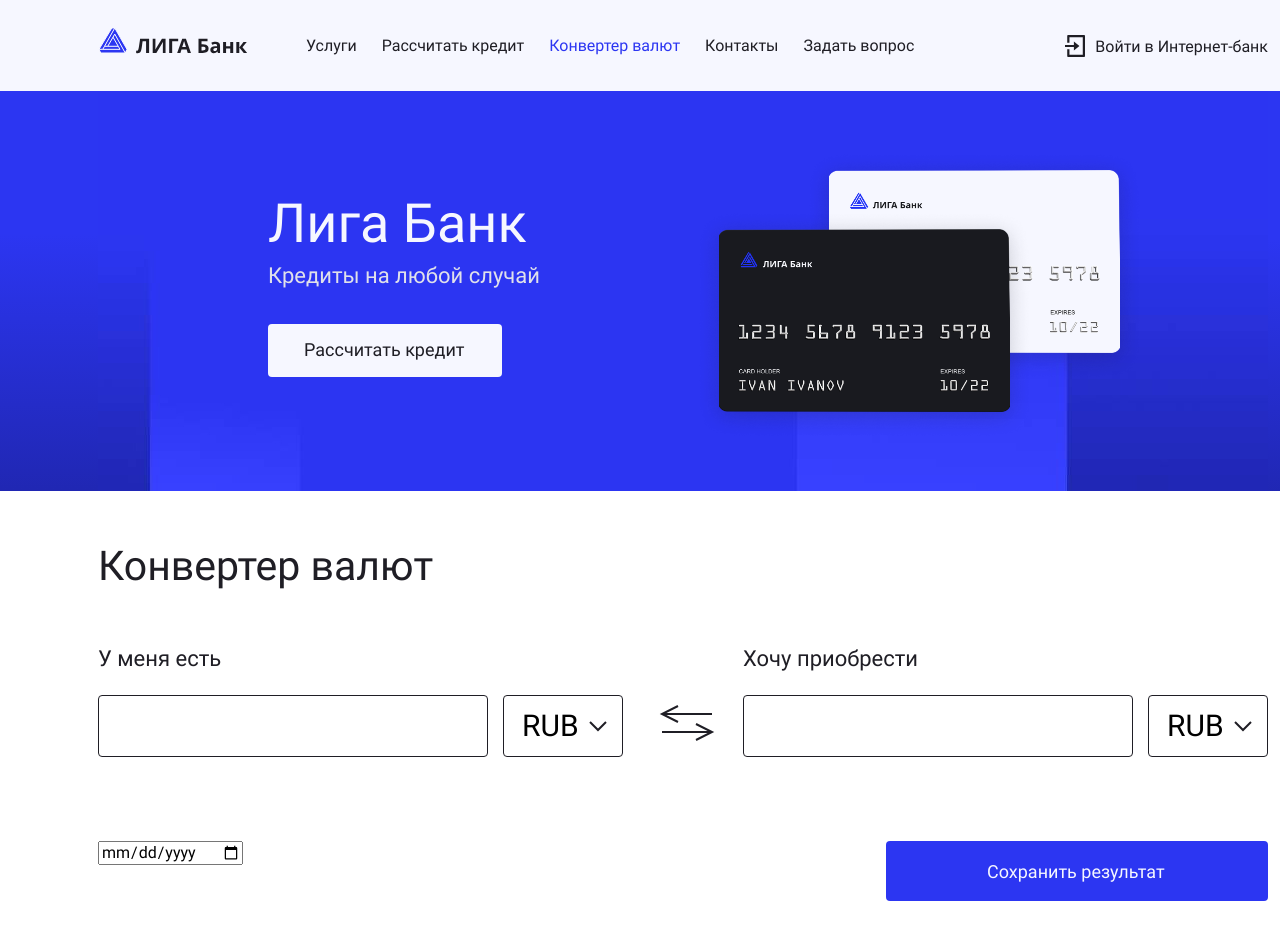
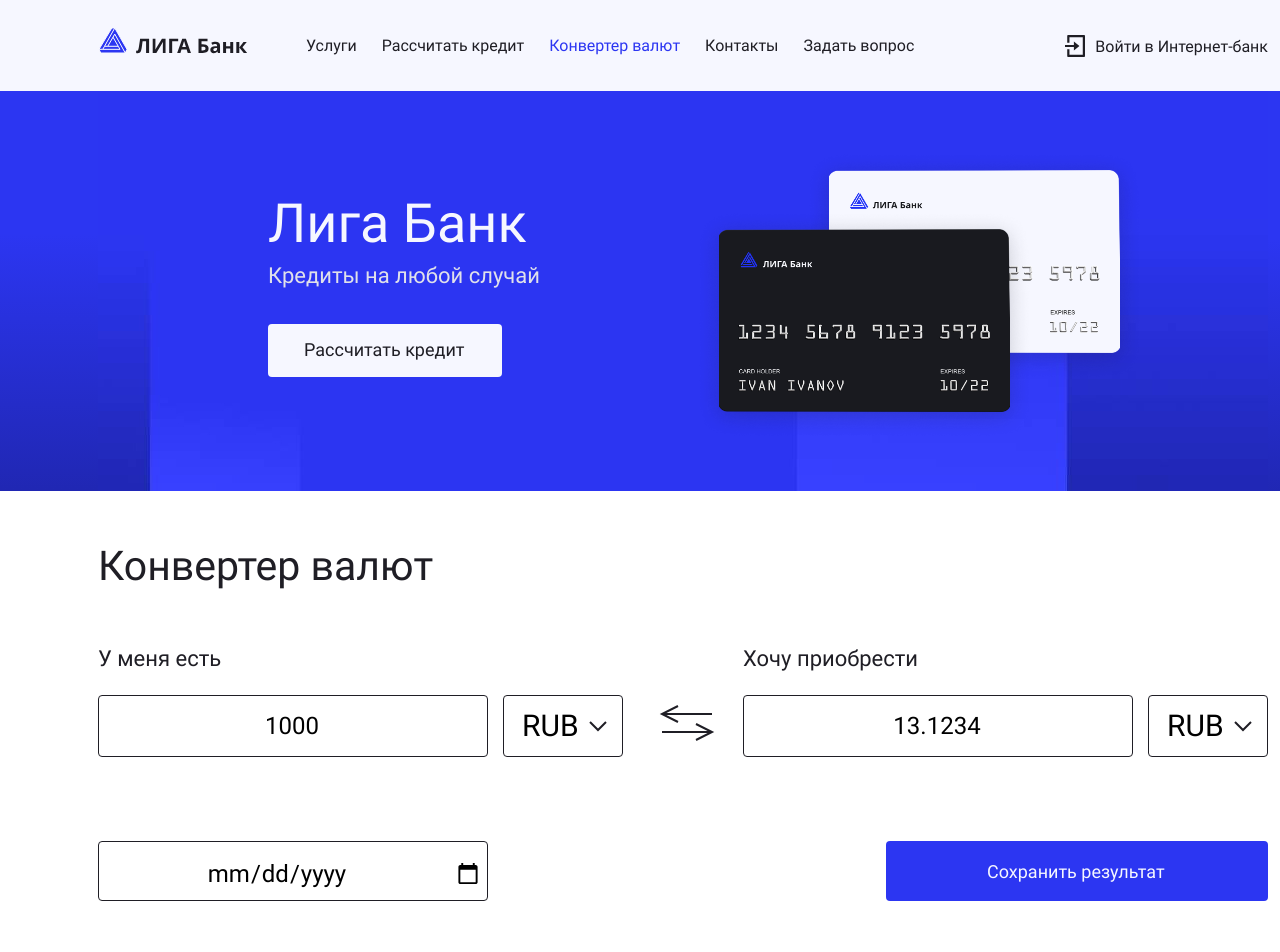
Before and after one commit to WhFrost/Belokon_ligabank, a React (Create React App) app: page / in a window 1280 px wide. Shown: the top 952 px of the page. Built offline with nearby package versions, Linux system fonts and the light colour scheme; a web font is replaced by a local one.

Commit message:
Стилизация компонентов

```diff
--- a/src/components/converter/converter.jsx
+++ b/src/components/converter/converter.jsx
@@ -30,6 +30,7 @@ function Converter() {
                   type='number'
                   id='available-quantity'
                   className={styles['converter__currency-field']}
+                  value='1000'
                 />
                 <select
                   id='have-currency'
@@ -55,6 +56,7 @@ function Converter() {
                   type='number'
                   id='want-quantity'
                   className={styles['converter__currency-field']}
+                  value='13.1234'
                 />
                 <select
                   id='want-currency'
--- a/src/components/converter/converter.module.scss
+++ b/src/components/converter/converter.module.scss
@@ -98,6 +98,7 @@
   margin-right: 15px;
   padding-top: 13px;
   padding-bottom: 13px;
+  padding-left: 15px;
 
   font-weight: 500;
   font-size: 24px;
@@ -133,3 +134,23 @@
 
   appearance: none;
 }
+
+.converter__date-field {
+  flex-shrink: 0;
+  box-sizing: border-box;
+  width: 390px;
+  padding-top: 14px;
+  padding-right: 5px;
+  padding-bottom: 8px;
+
+  font-weight: normal;
+  font-size: 24px;
+  line-height: 34px;
+  font-family: 'Roboto', sans-serif;
+  text-align: center;
+  color: #000000;
+
+  border: 1px solid #1f1e25;
+  border-radius: 4px;
+  cursor: pointer;
+}
```
Also changed, not shown: 1 other file (tests, documents, lock files or other folders).
